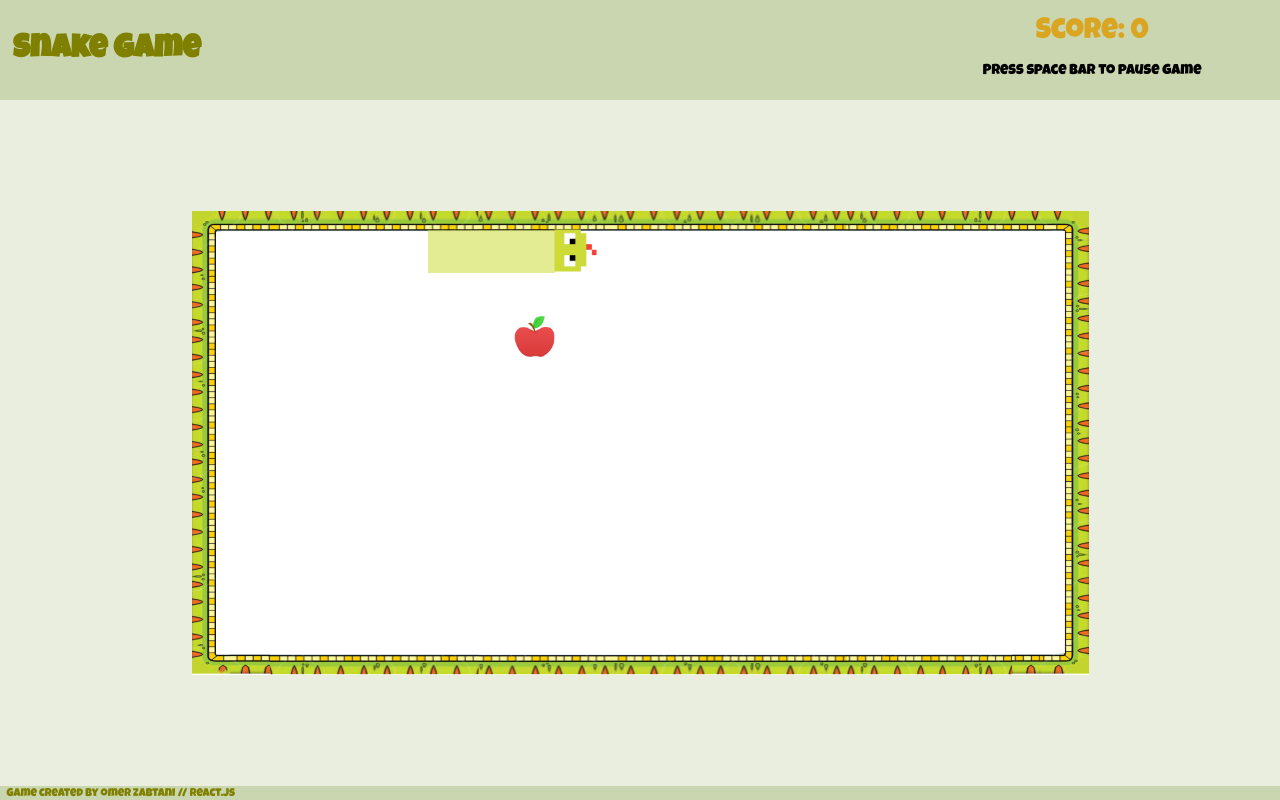
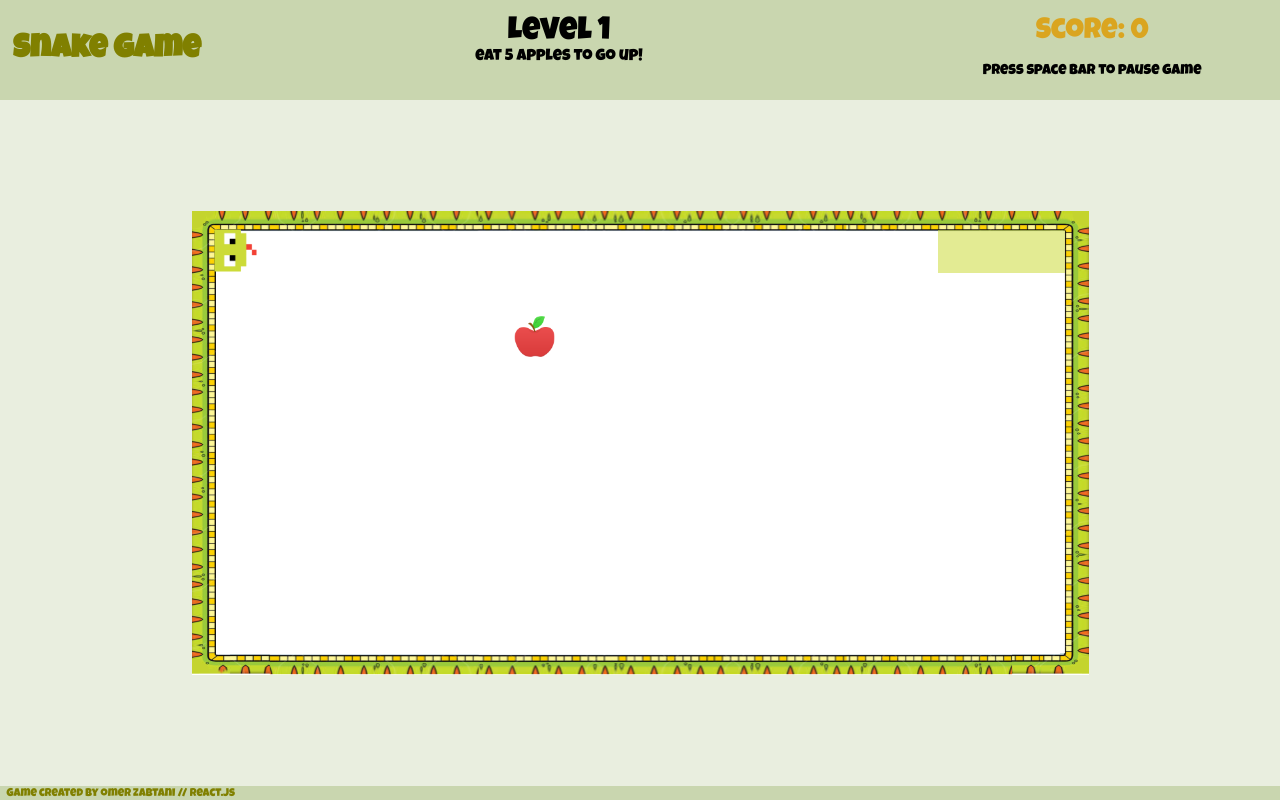
Before and after one commit to zabtani/Snake, a React (Create React App) app: page / in a window 1280 px wide. Built offline with nearby package versions, Linux system fonts and the light colour scheme.

Commit message:
levels update

```diff
--- a/src/App.js
+++ b/src/App.js
@@ -29,7 +29,7 @@ function App() {
     const headHitBody = snakeOnCube(snake.body[0], snakeBody);
     if (headHitBody) {
       setGame((prevState) => {
-        return { score: prevState.score, lost: true, pause: true };
+        return { ...prevState, lost: true, pause: true };
       });
     }
   };
@@ -42,15 +42,21 @@ function App() {
       const interval = setInterval(() => {
         snakeAction('directionChanged', false);
         intervalRef.current();
-      }, 80);
+      }, game.speed);
       return () => clearInterval(interval);
     }
-  }, [game.pause]);
+  }, [game.pause, game.speed]);
   const checkFood = () => {
     let ate = false;
     if (snake.food.y === HeadY && snake.food.x === HeadX) {
-      setGame((prevState) => {
-        return { ...prevState, score: prevState.score + 10 };
+      setGame((prev) => {
+        return {
+          ...prev,
+          score: prev.score + 10,
+          target: prev.target === 1 ? 5 : prev.target - 1,
+          speed: prev.target === 1 ? prev.speed - 5 : prev.speed,
+          level: prev.target === 1 ? prev.level + 1 : prev.level,
+        };
       });
       let foodLocation = randomLocation();
       while (snakeOnCube(foodLocation)) {
@@ -138,8 +144,7 @@ function App() {
     <div className={classes.app}>
       <Header
         showInfo={isDesktop && !game.lost}
-        score={game.score}
-        onPause={game.pause}
+        info={[game.score, game.pause, game.target, game.level]}
       />
       {isDesktop && !game.lost && (
         <Net
--- a/src/components/Header/Header.js
+++ b/src/components/Header/Header.js
@@ -1,11 +1,17 @@
 import classes from './Header.module.css';
 function Header(props) {
-  const { showInfo, score, onPause } = props;
-
+  const { showInfo, info } = props;
+  const [score, onPause, target, level] = info;
   return (
     <header>
       <h1>Snake Game</h1>
+
       {showInfo && (
+        <>
+          <p>
+            <div className={classes.level}> Level {level}</div>
+            eat {target} apples to go up!
+          </p>
           <div className={classes.infoCon}>
             <p className={classes.score}>Score: {score} </p>
             <p>
@@ -14,6 +20,7 @@ function Header(props) {
                 : 'Press space bar to pause game'}
             </p>
           </div>
+        </>
       )}
     </header>
   );
--- a/src/components/Header/Header.module.css
+++ b/src/components/Header/Header.module.css
@@ -18,6 +18,10 @@ h1 {
   align-self: center;
   color: olive;
 }
+
+.level {
+  font-size: 200%;
+}
 @media only screen and (max-width: 850px) {
   header {
     padding: 0 5% 0 5%;
--- a/src/components/Net/Net.js
+++ b/src/components/Net/Net.js
@@ -3,17 +3,18 @@ import Cube from '../Cube/Cube';
 import { useState, useEffect } from 'react';
 function Net(props) {
   const { snakeFood, check, size } = props;
+  const { width, height } = size;
   const [net, setNet] = useState([]);
 
   useEffect(() => {
     let n = [];
-    for (let i = 0; i < size.width; i++) {
-      for (let x = 0; x < size.height; x++) {
+    for (let i = 0; i < width; i++) {
+      for (let x = 0; x < height; x++) {
         n.push({ x: i, y: x });
       }
     }
     setNet(n);
-  }, [size]);
+  }, [width, height]);
   return (
     <div className={classes.net}>
       {net.map((cube) => {
--- a/src/initial-state.js
+++ b/src/initial-state.js
@@ -13,4 +13,11 @@ export const initialSnakeState = {
   direction: 'right',
   directionChanged: false,
 };
-export const initialGameState = { score: 0, lost: false, pause: false };
+export const initialGameState = {
+  score: 0,
+  lost: false,
+  pause: false,
+  target: 5,
+  speed: 90,
+  level: 1,
+};
```
Lines whose indentation alone changed are shown as unchanged.
